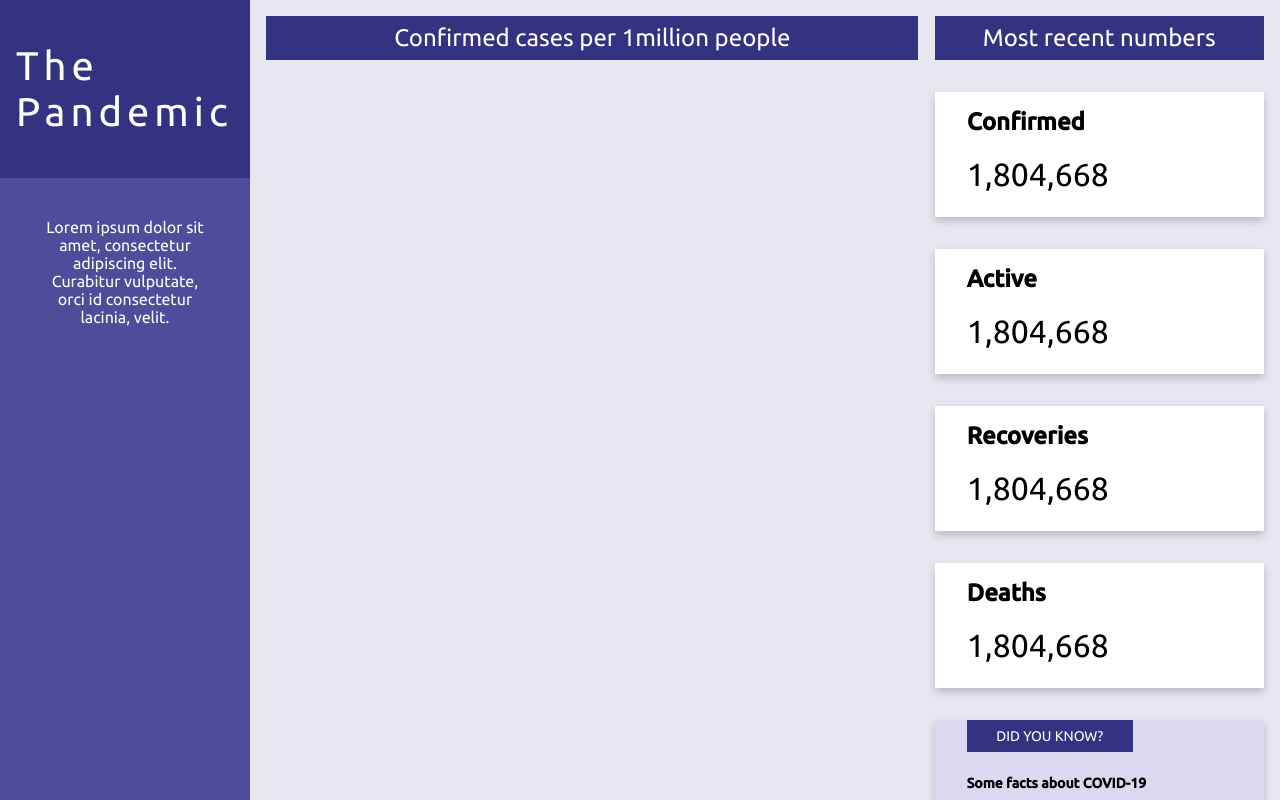
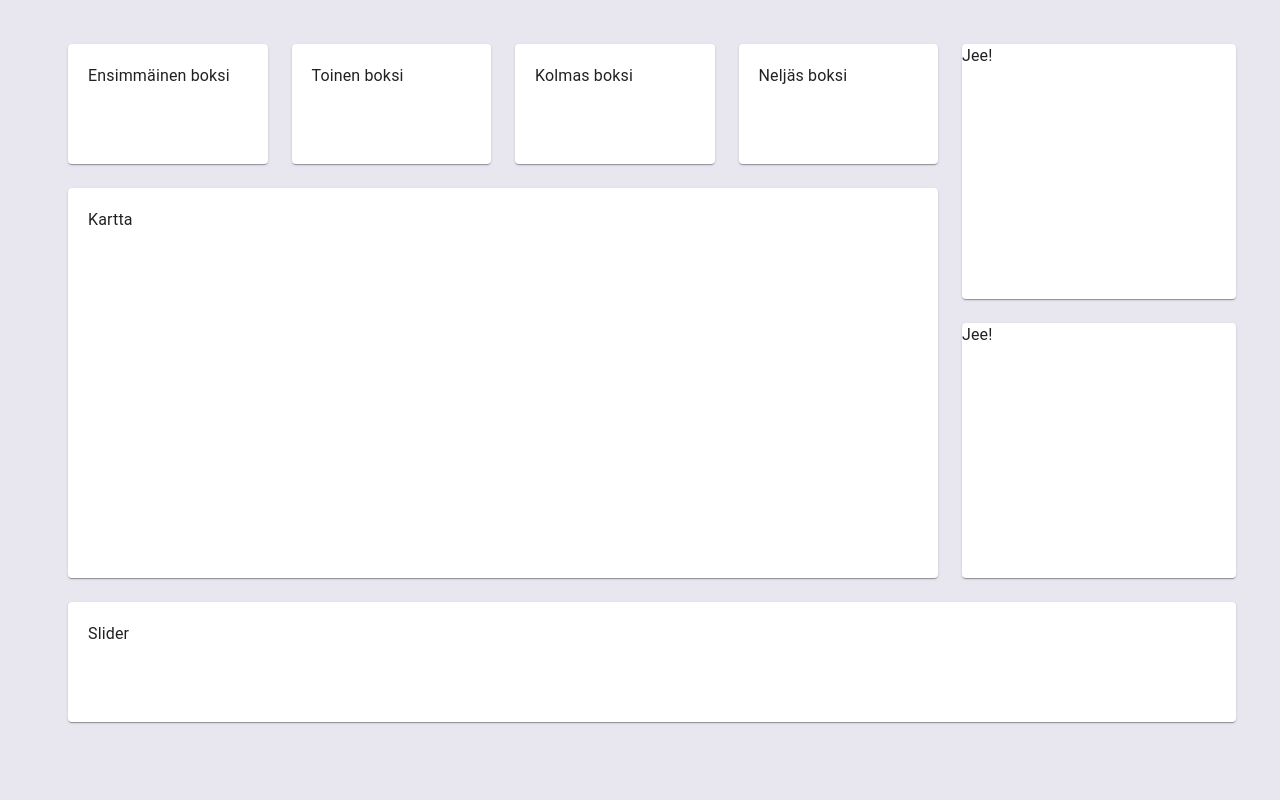
Before and after one commit to mariannesiren/the-pandemic-ui, a React app: page / in a window 1280 px wide. Shown: the top 800 px of the page. Built offline with nearby package versions, Linux system fonts and the light colour scheme.

Commit message:
Add skeleton of dashboard with material-ui

```diff
--- a/package.json
+++ b/package.json
@@ -13,6 +13,8 @@
     "@babel/core": "^7.9.0",
     "@babel/preset-env": "^7.9.5",
     "@babel/preset-react": "^7.9.4",
+    "@material-ui/core": "^4.9.13",
+    "@types/material-ui": "^0.21.7",
     "@types/styled-components": "^5.1.0",
     "babel-loader": "^8.1.0",
     "html-webpack-plugin": "^4.2.0",
--- a/src/app.tsx
+++ b/src/app.tsx
@@ -1,8 +1,6 @@
 import React from 'react';
-import styled, { createGlobalStyle } from 'styled-components';
-import Sidebar from './components/sidebar';
-import ConfirmedCases from './components/confirmed-cases';
-import RecentNumbers from './components/recent-numbers';
+import { createGlobalStyle } from 'styled-components';
+import Dashboard from './components/dashboard';
 
 const GlobalStyle = createGlobalStyle`
     body {
@@ -10,35 +8,14 @@ const GlobalStyle = createGlobalStyle`
       font-family: 'Ubuntu', sans-serif;
       font-weight: 400;
       background: #e8e6ef;
+      padding: 2rem;
     }
-    #root {
-      display: flex;
-    }
-`;
-
-const Content = styled.div`
-  flex: 2 0 auto;
-`;
-
-const Container = styled.div`
-  display: flex;
-  justify-content: space-evenly;
-
-  @media (max-width: 1240px) {
-    flex-direction: column;
-  }
 `;
 
 const App = () => {
   return (
     <>
-      <Sidebar />
-      <Content>
-        <Container>
-          <ConfirmedCases />
-          <RecentNumbers />
-        </Container>
-      </Content>
+      <Dashboard />
       <GlobalStyle />
     </>
   );
--- /dev/null
+++ b/src/components/dashboard.tsx
@@ -0,0 +1,77 @@
+import React from 'react';
+import Grid from '@material-ui/core/Grid';
+import Container from '@material-ui/core/Container';
+import Paper from '@material-ui/core/Paper';
+import Typography from '@material-ui/core/Typography';
+
+const Dashboard = () => {
+  return (
+    <Container>
+      <Grid container spacing={3} style={{ margin: 0 }}>
+        {/* Center map etc*/}
+        <Grid
+          item
+          container
+          xs={9}
+          spacing={3}
+          style={{ margin: 0, padding: 0 }}
+        >
+          <Grid item xs={3}>
+            <Paper style={{ height: 80, padding: 20 }}>
+              <Typography>Ensimmäinen boksi</Typography>
+            </Paper>
+          </Grid>
+          <Grid item xs={3}>
+            <Paper style={{ height: 80, padding: 20 }}>
+              <Typography>Toinen boksi</Typography>
+            </Paper>
+          </Grid>
+          <Grid item xs={3}>
+            <Paper style={{ height: 80, padding: 20 }}>
+              <Typography>Kolmas boksi</Typography>
+            </Paper>
+          </Grid>
+          <Grid item xs={3}>
+            <Paper style={{ height: 80, padding: 20 }}>
+              <Typography>Neljäs boksi</Typography>
+            </Paper>
+          </Grid>
+          <Grid item xs={12}>
+            <Paper style={{ height: 350, padding: 20 }}>
+              <Typography>Kartta</Typography>
+            </Paper>
+          </Grid>
+        </Grid>
+
+        {/* Right side */}
+        <Grid
+          item
+          container
+          xs={3}
+          spacing={3}
+          style={{ margin: 0, padding: 0 }}
+        >
+          <Grid item xs={12}>
+            <Paper style={{ height: '100%' }}>
+              <Typography>Jee!</Typography>
+            </Paper>
+          </Grid>
+          <Grid item xs={12}>
+            <Paper style={{ height: '100%' }}>
+              <Typography>Jee!</Typography>
+            </Paper>
+          </Grid>
+        </Grid>
+
+        {/* Slider */}
+        <Grid item xs={12}>
+          <Paper style={{ padding: 20, height: 80 }}>
+            <Typography>Slider</Typography>
+          </Paper>
+        </Grid>
+      </Grid>
+    </Container>
+  );
+};
+
+export default Dashboard;
--- a/tsconfig.json
+++ b/tsconfig.json
@@ -3,6 +3,9 @@
     "outDir": "./dist/",
     "sourceMap": true,
     "noImplicitAny": true,
+    "lib": ["es6", "dom"],
+    "noImplicitThis": true,
+    "strictNullChecks": true,
     "module": "commonjs",
     "target": "es6",
     "jsx": "react",
```
Also changed, not shown: 1 other file (tests, documents, lock files or other folders).
